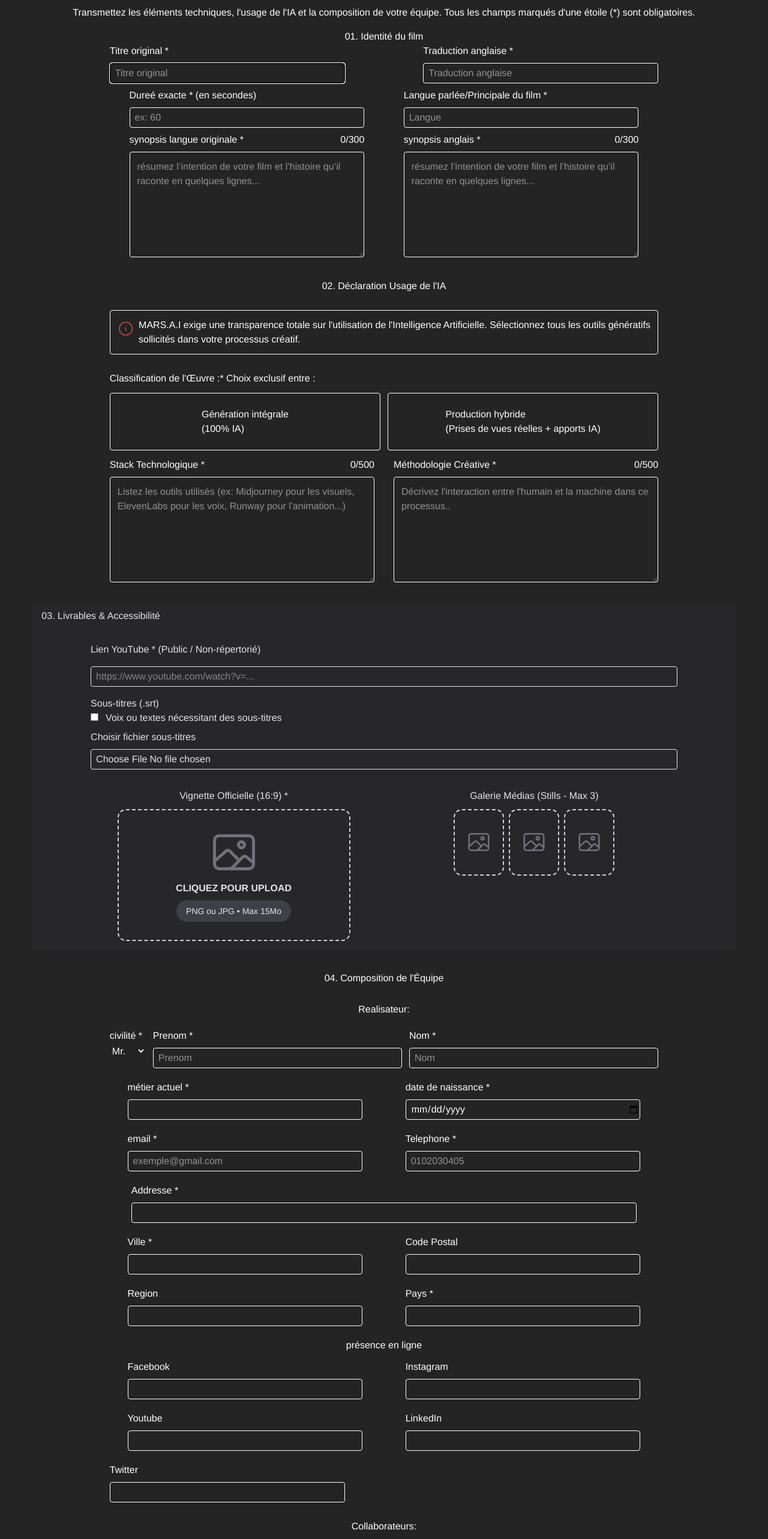
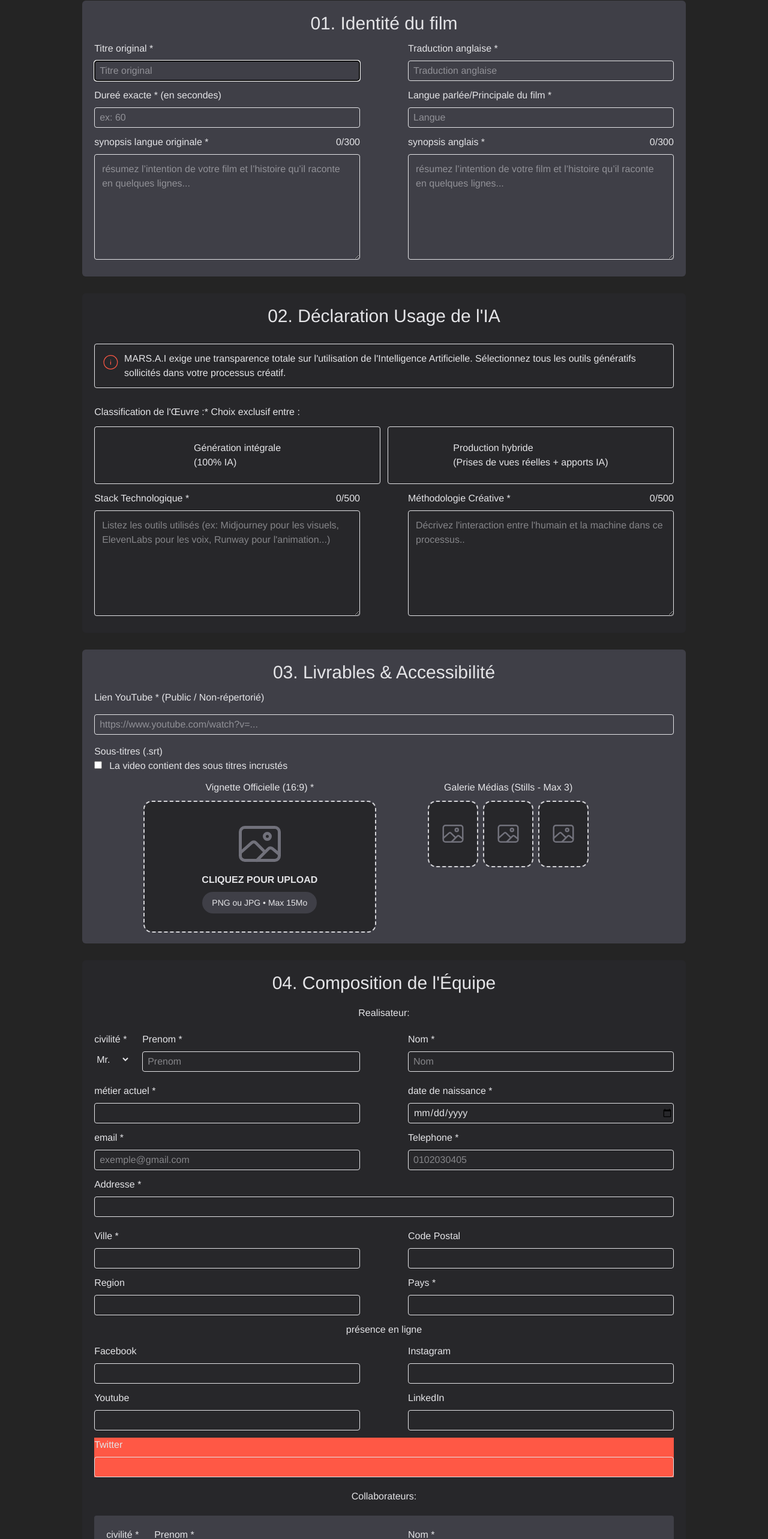
Before and after one commit to Gersho/marsai-front, a React (Vite) app: page /submit in a window 1280 px wide. Shown: the part 203-2769 px from the top of the page at 60% size. Built offline with nearby package versions, Linux system fonts and the light colour scheme.

Commit message:
WIP submit form structure done

```diff
--- a/src/components/MovieSubmit/MovieSubmitDeclaration.jsx
+++ b/src/components/MovieSubmit/MovieSubmitDeclaration.jsx
@@ -1,11 +1,18 @@
 import { CiCircleInfo } from 'react-icons/ci';
+import FormSectionTitle from './base/FormSectionTitle';
+import FormSection from './base/FormSection';
 
 function MovieSubmitDeclaration() {
   return (
-    <div className="flex flex-col items-center gap-3 w-12/14 sm:w-10/14">
-      <h2 className="self-start sm:self-center">
-        02. Déclaration Usage de l&apos;IA
-      </h2>
+    <FormSection className="bg-zinc-800 text-zinc-200">
+
+
+      <FormSectionTitle
+        text="02. Déclaration Usage de l&apos;IA"
+
+      />
+
+
 
       <div className="flex flex-col sm:flex-row gap-2 border border-gray rounded-sm w-full p-3 my-4">
         <CiCircleInfo className="text-accent text-4xl" />
@@ -56,7 +63,7 @@ function MovieSubmitDeclaration() {
         </div>
       </div>
 
-      <div className="flex flex-col items-center sm:flex-row w-full sm:justify-around gap-8">
+      <div className="flex flex-col items-center sm:flex-row w-full sm:justify-between sm:gap-20">
         <div className="flex flex-col w-full">
           <div className="flex justify-between">
             <label htmlFor="form-technical-stack">Stack Technologique *</label>
@@ -91,7 +98,7 @@ function MovieSubmitDeclaration() {
           ></textarea>
         </div>
       </div>
-    </div>
+    </FormSection>
   );
 }
 
--- a/src/components/MovieSubmit/MovieSubmitDeliverables.jsx
+++ b/src/components/MovieSubmit/MovieSubmitDeliverables.jsx
@@ -1,14 +1,18 @@
 import { useForm } from 'react-hook-form';
 import InputImage from './base/InputImage';
+import FormSectionTitle from './base/FormSectionTitle';
+import FormSection from './base/FormSection';
 
 function MovieSubmitDeliverables() {
   const { register, handleSubmit } = useForm();
   handleSubmit;
 
   return (
-    <div className="border-zinc-600 rounded-md w-11/12 flex flex-col items-center pb-4 gap-6 bg-zinc-800 text-zinc-200">
-      <h2 className="px-4 py-2 self-start">03. Livrables & Accessibilité</h2>
-      <div className="w-5/6 flex flex-col gap-2">
+    <FormSection className="bg-zinc-700 text-zinc-200">
+      <FormSectionTitle text="03. Livrables & Accessibilité" />
+
+      <div className="flex flex-col gap-2 w-full">
+
         <label htmlFor="form-youtube-url">
           Lien YouTube * (Public / Non-répertorié)
         </label>
@@ -21,6 +25,7 @@ function MovieSubmitDeliverables() {
           title="Lien YouTube (Public / Non-répertorié)"
           required
         ></input>
+
         <div>
           <p>Sous-titres (.srt)</p>
 
@@ -32,20 +37,12 @@ function MovieSubmitDeliverables() {
             value="true"
           ></input>
           <label htmlFor="form-has-subtitles">
-            Voix ou textes nécessitant des sous-titres
+            La video contient des sous titres incrustés
           </label>
         </div>
-        <label htmlFor="form-subtitles">
-          Choisir fichier sous-titres
-          <input
-            className="border border-gray rounded-sm min-w-full pl-2 py-1 my-2"
-            id="form-subtitles"
-            type="file"
-            name="subtitles"
-            title="Choisir fichier .SRT"
-          ></input>
-        </label>
+
       </div>
+
       <div className="w-5/6 flex flex-col justify-center sm:flex-row sm:justify-evenly gap-6">
         <div className="flex flex-col justify-center items-center gap-3 w-full">
           <p className="">Vignette Officielle (16:9) *</p>
@@ -87,7 +84,7 @@ function MovieSubmitDeliverables() {
           </div>
         </div>
       </div>
-    </div>
+    </FormSection>
   );
 }
 
--- a/src/components/MovieSubmit/MovieSubmitInfo.jsx
+++ b/src/components/MovieSubmit/MovieSubmitInfo.jsx
@@ -1,12 +1,16 @@
 import BasicFormInput from './base/BasicFormInput'
+import FormSection from './base/FormSection';
+import FormSectionTitle from './base/FormSectionTitle';
 
 function MovieSubmitInfo() {
     return (
-        // TODO change gray to theme color
-        <div className="flex flex-col items-center w-12/14 sm:w-10/14">
-            <h2 className="self-start sm:self-center">01. Identité du film</h2>
+        <FormSection className="bg-zinc-700 text-zinc-200">
+            <FormSectionTitle
+                text="01. Identité du film"
+            />
 
-            <div className="flex flex-col w-full sm:flex-row sm:justify-between">
+
+            <div className="flex flex-col w-full sm:flex-row sm:justify-between sm:gap-20">
                 <BasicFormInput
                     label="Titre original *"
                     id="form-original-title"
@@ -28,7 +32,7 @@ function MovieSubmitInfo() {
                 />
             </div>
 
-            <div className="flex flex-col w-full sm:flex-row sm:justify-around">
+            <div className="flex flex-col w-full sm:flex-row sm:justify-between sm:gap-20">
                 <BasicFormInput
                     label="Dureé exacte * (en secondes)"
                     id="form-movie-duration"
@@ -51,8 +55,8 @@ function MovieSubmitInfo() {
 
             </div>
 
-            <div className="flex flex-col items-center w-full sm:flex-row sm:justify-around">
-                <div className="flex flex-col w-full sm:w-3/7">
+            <div className="flex flex-col items-center w-full sm:flex-row sm:justify-between sm:gap-20">
+                <div className="flex flex-col w-full">
                     <div className="flex justify-between">
                         <label htmlFor="form-movie-synopsis">
                             synopsis langue originale *
@@ -70,7 +74,7 @@ function MovieSubmitInfo() {
                     ></textarea>
                 </div>
 
-                <div className="flex flex-col w-full sm:w-3/7">
+                <div className="flex flex-col w-full">
                     <div className="flex justify-between">
                         <label htmlFor="form-movie-synopsis-english">
                             synopsis anglais *
@@ -88,7 +92,7 @@ function MovieSubmitInfo() {
                     ></textarea>
                 </div>
             </div>
-        </div>
+        </FormSection>
     );
 }
 
--- a/src/components/MovieSubmit/MovieSubmitTeamComposition.jsx
+++ b/src/components/MovieSubmit/MovieSubmitTeamComposition.jsx
@@ -1,26 +1,31 @@
 import BasicFormInput from './base/BasicFormInput'
+import FormNewCollabotor from './base/FormNewCollaborator';
+import FormSection from './base/FormSection';
+import FormSectionTitle from './base/FormSectionTitle';
 
 function MovieSubmitTeamComposition() {
     return (
-        <div className="flex flex-col items-center gap-3  w-12/14 sm:w-10/14">
-            <h2 className="px-4 py-2 self-start sm:self-center">
-                04. Composition de l&apos;Équipe
-            </h2>
+        <FormSection className="bg-zinc-800 text-zinc-200">
+
+            <FormSectionTitle text="04. Composition de l&apos;Équipe" />
+
+
             <p className="py-2 self-center">Realisateur:</p>
-            <div className="flex flex-col w-full sm:flex-row sm:justify-around gap-3">
-                <div className="flex flex-col">
-                    <label htmlFor="form-director-gender">civilité *</label>
+            <div className="flex flex-col w-full sm:flex-row sm:justify-between sm:gap-20">
+                <div className="flex flex-col sm:flex-row sm:w-full sm:gap-x-5">
+
+                    <div className="flex flex-col gap-2">
+                        <label className="" htmlFor="form-director-gender">civilité *</label>
                         <select
-                        className="w-fit py-1"
-                        name="form-director-gender"
-                        id="director-gender"
+                            className="w-fit py-1 justify-center"
+                            name="director-gender"
+                            id="form-director-gender"
                         >
                             <option value="mr">Mr.</option>
                             <option value="mme">Mme.</option>
                             <option value="mx">Mx.</option>
                         </select>
                     </div>
-
                     <div className="flex flex-col sm:w-full">
                         <label htmlFor="form-director-firstname">Prenom *</label>
                         <input
@@ -33,6 +38,9 @@ function MovieSubmitTeamComposition() {
                             required
                         ></input>
                     </div>
+                </div>
+
+
 
                 <div className="flex flex-col sm:w-full">
                     <label htmlFor="form-director-lastname">Nom *</label>
@@ -50,7 +58,7 @@ function MovieSubmitTeamComposition() {
 
 
 
-            <div className="flex flex-col w-full sm:flex-row sm:justify-around gap-3">
+            <div className="flex flex-col w-full sm:flex-row sm:justify-between sm:gap-20">
 
                 <BasicFormInput
                     label="métier actuel *"
@@ -61,9 +69,6 @@ function MovieSubmitTeamComposition() {
                     title="métier actuel du realisateur"
                     required={true}
                 />
-
-
-
 
                 <BasicFormInput
                     label="date de naissance *"
@@ -79,7 +84,7 @@ function MovieSubmitTeamComposition() {
             </div>
 
 
-            <div className="flex flex-col w-full sm:flex-row sm:justify-around gap-3">
+            <div className="flex flex-col w-full sm:flex-row sm:justify-between sm:gap-20">
 
 
                 <BasicFormInput
@@ -106,7 +111,7 @@ function MovieSubmitTeamComposition() {
             </div>
 
 
-            <div className="w-full sm:px-9">
+            <div className="w-full">
                 <label htmlFor="form-director-address">Addresse *</label>
                 <input
                     className="border border-gray rounded-sm min-w-full pl-2 py-1 my-2"
@@ -121,11 +126,11 @@ function MovieSubmitTeamComposition() {
 
 
 
-            <div className="flex flex-col w-full sm:flex-row sm:justify-around gap-3">
+            <div className="flex flex-col w-full sm:flex-row sm:justify-between sm:gap-20">
 
                 <BasicFormInput
                     label="Ville *"
-                    className="border border-gray rounded-sm min-w-full pl-2 py-1 my-2"
+                    // className="border border-gray rounded-sm min-w-full pl-2 py-1 my-2"
                     id="form-director-city"
                     type="text"
                     name="director-city"
@@ -144,13 +149,11 @@ function MovieSubmitTeamComposition() {
                     title="Code Postal du realisateur"
                 />
 
-
-
             </div>
 
 
 
-            <div className="flex flex-col w-full sm:flex-row sm:justify-around gap-3">
+            <div className="flex flex-col w-full sm:flex-row sm:justify-between sm:gap-20">
 
                 <BasicFormInput
 
@@ -181,7 +184,7 @@ function MovieSubmitTeamComposition() {
 
 
             présence en ligne
-            <div className="flex flex-col w-full sm:flex-row sm:justify-around gap-3">
+            <div className="flex flex-col w-full sm:flex-row sm:justify-between sm:gap-20">
 
                 <BasicFormInput
                     label="Facebook"
@@ -204,7 +207,7 @@ function MovieSubmitTeamComposition() {
 
             </div>
 
-            <div className="flex flex-col w-full sm:flex-row sm:justify-around gap-3">
+            <div className="flex flex-col w-full sm:flex-row sm:justify-between sm:gap-20">
 
                 <BasicFormInput
                     label="Youtube"
@@ -227,9 +230,10 @@ function MovieSubmitTeamComposition() {
             </div>
 
 
-            <div className="flex flex-col w-full sm:flex-row">
+            <div className="flex flex-col w-full sm:flex-row ">
 
                 <BasicFormInput
+                    className="bg-accent "
                     label="Twitter"
                     id="form-director-twitter"
                     type="text"
@@ -237,94 +241,21 @@ function MovieSubmitTeamComposition() {
                     placeholder=""
                     title="Code Postal du realisateur"
                 />
-                {/* <div className="w-full ">
-                    <label htmlFor="form-director-twitter">Twitter</label>
-                    <input
-                        className="border border-gray rounded-sm min-w-full pl-2 py-1 my-2"
-                        id="form-director-twitter"
-                        type="text"
-                        name="director-twitter"
-                        placeholder=""
-                        title="Code Postal du realisateur"
-                    ></input>
-                </div> */}
-
-
             </div>
 
             <p className="py-2 self-center">Collaborateurs:</p>
+            <div className="flex flex-col gap-4 w-full pb-5">
 
-            <div className="flex flex-col w-full sm:flex-row sm:justify-around gap-3">
-                <div className="flex flex-col">
-                    <label htmlFor="form-collaborator-gender">civilité *</label>
-                    <select
-                        className="w-fit py-1"
-                        name="form-collaborator-gender"
-                        id="collaborator-gender"
-                    >
-                        <option value="mr">Mr.</option>
-                        <option value="mme">Mme.</option>
-                        <option value="mx">Mx.</option>
-                    </select>
-                </div>
+                <FormNewCollabotor />
+                <FormNewCollabotor />
+                <FormNewCollabotor />
 
-                <div className="flex flex-col sm:w-full">
-                    <label htmlFor="form-collaborator-firstname">Prenom *</label>
-                    <input
-                        className="border border-gray rounded-sm  pl-2 py-1 my-2"
-                        id="form-collaborator-firstname"
-                        type="text"
-                        name="collaborator-firstname"
-                        placeholder="Prenom"
-                        title="Prenom du collaborateur"
-                        required
-                    ></input>
-                </div>
-
-                <div className="flex flex-col sm:w-full">
-                    <label htmlFor="form-collaborator-lastname">Nom *</label>
-                    <input
-                        className="border border-gray rounded-sm  pl-2 py-1 my-2"
-                        id="form-collaborator-lastname"
-                        type="text"
-                        name="collaborator-lastname"
-                        placeholder="Nom"
-                        title="Nom du collaborateur"
-                        required
-                    ></input>
-                </div>
-            </div>
-
-
-
-
-            <div className="flex flex-col w-full sm:flex-row sm:justify-around gap-3">
-
-                <BasicFormInput
-                    label="Profession *"
-                    id="form-collaborator-job"
-                    type="text"
-                    name="collaborator-job"
-                    placeholder=""
-                    title="profession du collaborateur"
-                    required={true}
-                />
-
-                <BasicFormInput
-                    label="e-mail *"
-                    id="form-collaborator-email"
-                    type="email"
-                    name="collaborator-email"
-                    placeholder="bob@gmail.com"
-                    title="email du collaborateur"
-                    required={true}
-                />
             </div>
 
             <button className="border border-gray rounded-sm mr-2 mb-3 px-2 py-2 self-center">
                 + ajouter collaborateur
             </button>
-        </div>
+        </FormSection>
     );
 }
 
--- a/src/components/MovieSubmit/base/BasicFormInput.jsx
+++ b/src/components/MovieSubmit/base/BasicFormInput.jsx
@@ -5,14 +5,16 @@ function BasicFormInput({
     name,
     placeholder,
     title,
+    className = "",
     autoFocus = false,
     required = false,
 }) {
+    className = "flex flex-col sm:w-full gap-2 " + " " + className;
     return (
-        <div className="flex flex-col  sm:flex sm:flex-col sm:w-3/7">
+        <div className={className}>
             <label htmlFor="form-movie-duration">{label}</label>
             <input
-                className="border border-gray rounded-sm pl-2 py-1 my-2"
+                className="border border-gray rounded-sm pl-2 py-1"
                 id={id}
                 type={type}
                 name={name}
--- /dev/null
+++ b/src/components/MovieSubmit/base/FormNewCollaborator.jsx
@@ -0,0 +1,86 @@
+import BasicFormInput from "./BasicFormInput";
+
+function FormNewCollabotor({
+    // number = 0,
+    className = "",
+
+}) {
+
+    className = "w-full bg-zinc-700 p-5 rounded-sm" + " " + className;
+
+    return (
+        <div className={className}>
+            <div className="flex flex-col w-full sm:flex-row sm:justify-between sm:gap-20">
+                <div className="flex flex-col sm:flex-row sm:w-full sm:gap-x-5">
+                    <div className="flex flex-col gap-2">
+                        <label htmlFor="form-collaborator-gender">civilité *</label>
+                        <select
+                            className="w-fit py-1 justify-center"
+                            name="collaborator-gender"
+                            id="form-collaborator-gender"
+                        >
+                            <option value="mr">Mr.</option>
+                            <option value="mme">Mme.</option>
+                            <option value="mx">Mx.</option>
+                        </select>
+                    </div>
+                    <div className="flex flex-col sm:w-full">
+                        <label htmlFor="form-collaborator-firstname">Prenom *</label>
+                        <input
+                            className="border border-gray rounded-sm  min-w-full pl-2 py-1 my-2"
+                            id="form-collaborator-firstname"
+                            type="text"
+                            name="collaborator-firstname"
+                            placeholder="Prenom"
+                            title="Prenom du collaborateur"
+                            required
+                        ></input>
+                    </div>
+                </div>
+
+                <div className="flex flex-col sm:w-full">
+                    <label htmlFor="form-collaborator-lastname">Nom *</label>
+                    <input
+                        className="border border-gray rounded-sm min-w-full pl-2 py-1 my-2"
+                        id="form-collaborator-lastname"
+                        type="text"
+                        name="collaborator-lastname"
+                        placeholder="Nom"
+                        title="Nom du collaborateur"
+                        required
+                    ></input>
+                </div>
+            </div>
+
+
+
+
+            <div className="flex flex-col w-full sm:flex-row sm:justify-between sm:gap-20">
+
+                <BasicFormInput
+                    label="Profession *"
+                    id="form-collaborator-job"
+                    type="text"
+                    name="collaborator-job"
+                    placeholder=""
+                    title="profession du collaborateur"
+                    required={true}
+                />
+
+                <BasicFormInput
+                    label="e-mail *"
+                    id="form-collaborator-email"
+                    type="email"
+                    name="collaborator-email"
+                    placeholder="bob@gmail.com"
+                    title="email du collaborateur"
+                    required={true}
+                />
+            </div>
+        </div>
+
+    );
+
+}
+
+export default FormNewCollabotor;
--- /dev/null
+++ b/src/components/MovieSubmit/base/FormSection.jsx
@@ -0,0 +1,12 @@
+function FormSection({ children, className = "" }) {
+
+    className = "flex flex-col rounded-md p-3 pb-6 sm:p-5 items-center gap-3 w-12/14 sm:w-11/14" + " " + className;
+    return (
+
+        <div className={className}>
+            {children}
+        </div>
+    );
+}
+
+export default FormSection;
--- /dev/null
+++ b/src/components/MovieSubmit/base/FormSectionTitle.jsx
@@ -0,0 +1,14 @@
+function FormSectionTitle({
+    text,
+    className = ""
+}) {
+    className = "self-center text-3xl" + " " + className;
+    return (
+
+        <h2 className={className}>{text}</h2>
+    );
+
+
+}
+
+export default FormSectionTitle;
--- a/src/pages/SubmitMoviePage.jsx
+++ b/src/pages/SubmitMoviePage.jsx
@@ -9,8 +9,7 @@ function SubmitMoviePage() {
     <>
       <div className="py-25 flex flex-col items-center text-white">
         <div className="flex flex-col items-center w-5/6 gap-4 pb-4">
-          <h2 className="text-2xl">Appel à Projets 2026</h2>
-          <h1 className="text-5xl">soumettre un film</h1>
+          <h1 className="text-5xl text-accent">soumettre un film</h1>
           <p>
             Transmettez les éléments techniques, l&apos;usage de l&apos;IA et la
             composition de votre équipe. Tous les champs marqués d&apos;une
```
Lines whose indentation alone changed are shown as unchanged.
